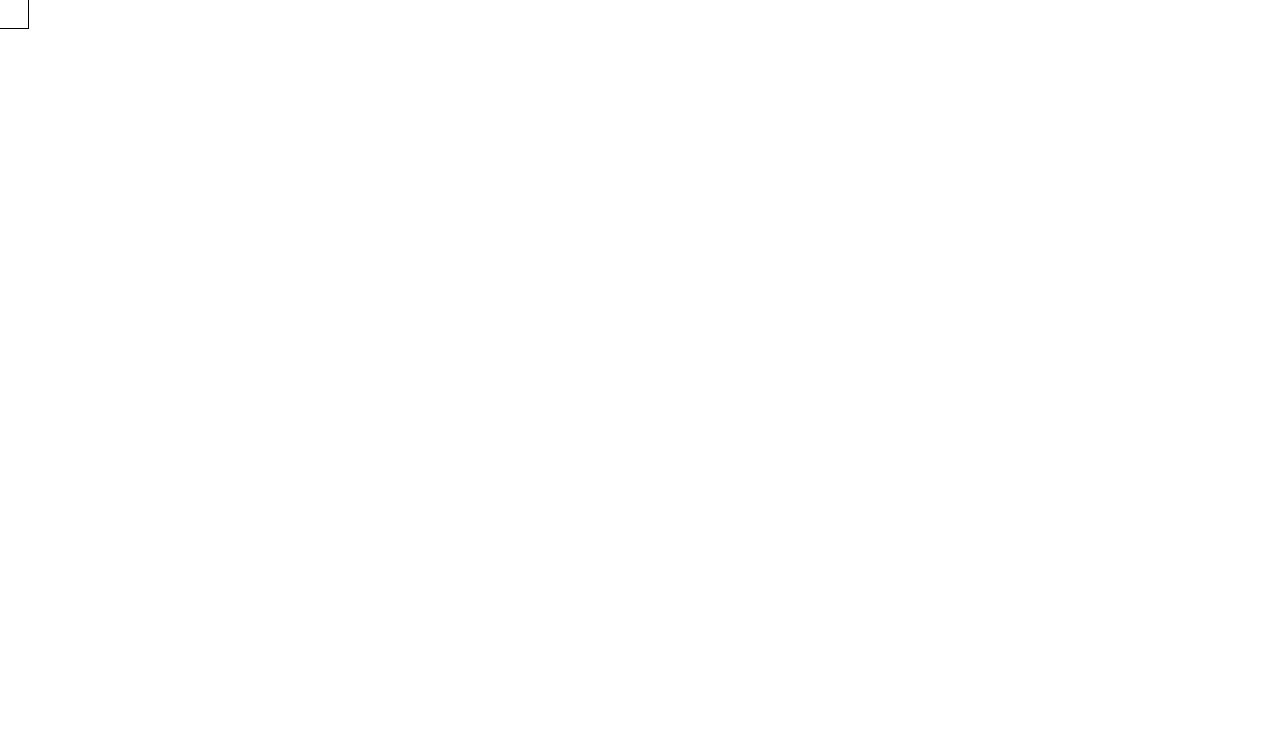
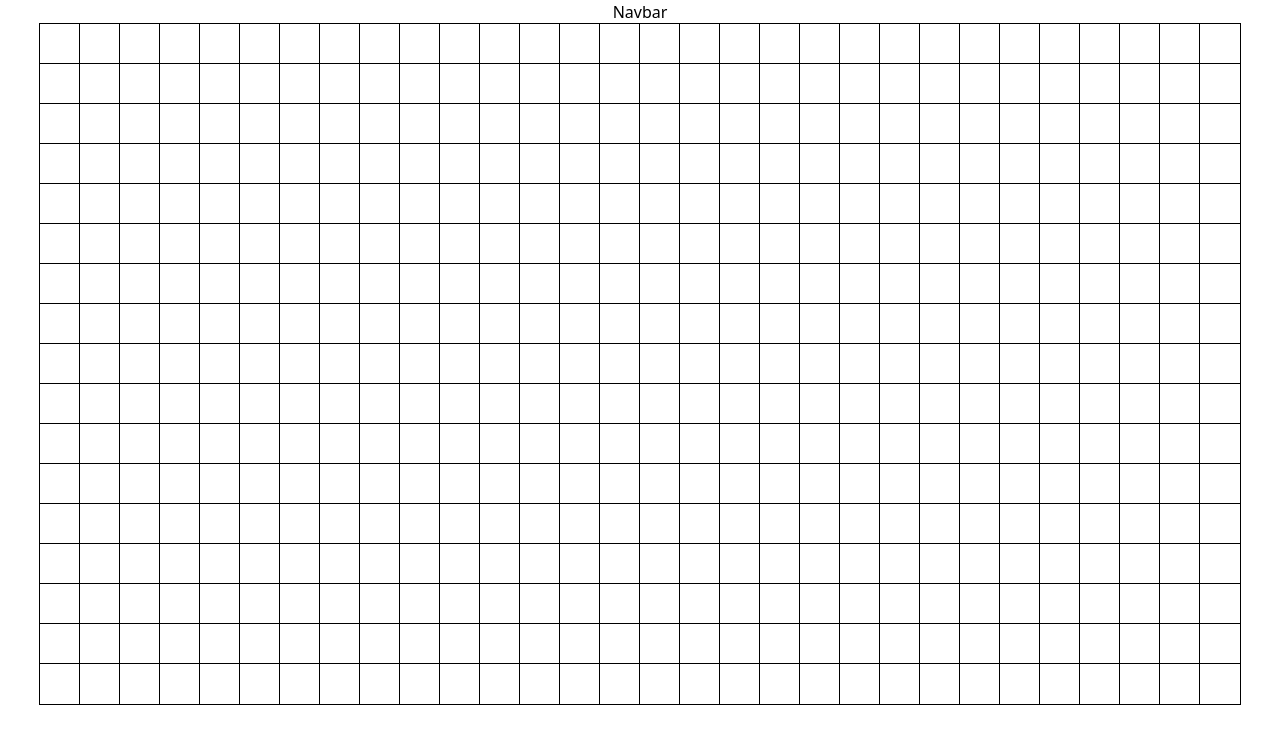
Before and after one commit to en3rypt/path.io, a React (Vite) app: page / in a window 1280 px wide. Shown: the top 744 px of the page. Built offline with nearby package versions, Linux system fonts and the light colour scheme.

Commit message:
basic implementation of grid

```diff
--- a/src/App.jsx
+++ b/src/App.jsx
@@ -1,11 +1,14 @@
 
 //components
-import Grid from './components/Grid'
+import Pathfinder from "./components/Pathfinder"
 
 function App() {
   return (
-    <div>
-      <Grid />
+    <div className="flex flex-col items-center">
+      <div>
+        Navbar
+      </div>
+      <Pathfinder />
     </div>
   )
 }
--- a/src/components/Grid.jsx
+++ b/src/components/Grid.jsx
@@ -1,10 +1,59 @@
-import React from 'react'
+import React,{useState} from 'react'
 
 //components
-import Node from './Node'
-function Grid() {
+
+
+function Grid(props) {
+  const [mouseDown, setMouseDown] = useState(false)
+  function handleMouseDown(node){
+    node.isWall = !node.isWall
+    setMouseDown(true)
+  }
+  function handleMouseUp(){
+    setMouseDown(false)
+  }
+  function handleMouseMove(node){
+    if(mouseDown){
+      console.log('mouse move',node)
+      node.isWall = !node.isWall
+    }
+  }
+
   return (
-    <Node />
+    <div>
+      {
+        props.grid.map((row, rowIndex) => {
+          return (
+            <div className='flex flex-row' key={`row-${rowIndex}`}>
+              {
+                row.map((node, colIndex) => {
+                  return (
+                    // <Node
+                    //   node = {node}
+                    //   onMouseMove={handleMouseMove}
+                    //   onMouseDown={handleMouseDown}
+                    //   onMouseUp={handleMouseUp}
+                    //   key={`node-${rowIndex}-${colIndex}`}
+                    //   nodeHeight={props.nodeHeight}
+                    //   nodeWidth={props.nodeWidth}
+                    //   x={rowIndex}
+                    //   y={colIndex}
+                    // />
+                    <div
+                      key={`node-${rowIndex}-${colIndex}`}
+                      className={`w-[40px] h-[40px] outline outline-1 ${node.isWall ? 'bg-orange-300' : 'bg-white'}`}
+                      onMouseDown={()=>{handleMouseDown(node)}}
+                      onMouseUp={handleMouseUp}
+                      onMouseMove={()=>{handleMouseMove(node)}}
+                    />
+                  )
+                })
+              }
+            </div>
+          )
+        })
+      }
+    </div>
   )
 }
 
--- a/src/components/Node.jsx
+++ b/src/components/Node.jsx
@@ -1,8 +1,15 @@
 import React from 'react'
 
-function Node() {
+
+function Node(props) {
+
   return (
-    <div className='w-7 h-7 outline outline-1'></div>
+    <div
+      className={`w-[40px] h-[40px] outline outline-1 ${props.node.isWall ? 'bg-orange-300' : 'bg-white'}`}
+      onMouseDown={props.onMouseDown}
+      onMouseUp={props.onMouseUp}
+      onMouseMove={props.onMouseMove}
+    />
   )
 }
 
--- /dev/null
+++ b/src/components/Pathfinder.jsx
@@ -0,0 +1,76 @@
+import React,{useState,useEffect} from 'react'
+
+//components
+import Grid from './Grid'
+function Pathfinder() {
+    //grid
+    const [grid, setGrid] = useState({
+        nodes: [],
+        startNode: 0,
+        nodeWidth:25,
+        nodeHeight:25,
+        rows:0,
+        cols:0
+    })
+
+    function populateGrid(row,col){
+        var count =0
+        const nodes = []
+        for(let i=0;i<row;i++){
+
+            const currentRow = []
+            for(let j=0;j<col;j++){
+                count++
+               currentRow.push({
+                    x:i,
+                    y:j,
+                    isWall: false,
+                    isVisited: false,
+                    distance: Infinity,
+                    previousNode: null,
+                })
+            }
+            nodes.push(currentRow)
+        }
+        return nodes
+    }
+
+
+    useEffect(() => {
+        function handleResize() {
+            const width = window.innerWidth;
+            const height = window.innerHeight;
+            const row = Math.max(Math.floor(height/40)-3,3)
+            const col = Math.max(Math.floor(width/40)-2,3)
+            const initialGrid = populateGrid(row,col)
+            setGrid({
+                ...grid,
+                rows: row,
+                cols: col,
+                nodes: initialGrid
+            })
+
+
+
+        }
+        handleResize()
+        window.addEventListener('resize', handleResize);
+        return () => window.removeEventListener('resize', handleResize);
+    }, []);
+
+
+
+  return (
+    <div>
+        <Grid
+            grid={grid.nodes}
+            rows={grid.rows}
+            cols={grid.cols}
+            nodeHeight= {grid.nodeHeight}
+            nodeWidth={grid.nodeWidth}
+        />
+    </div>
+  )
+}
+
+export default Pathfinder
```
